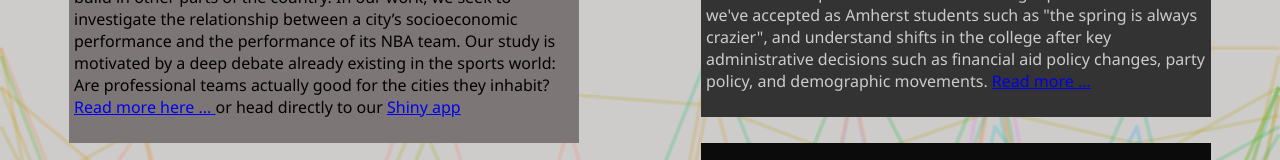
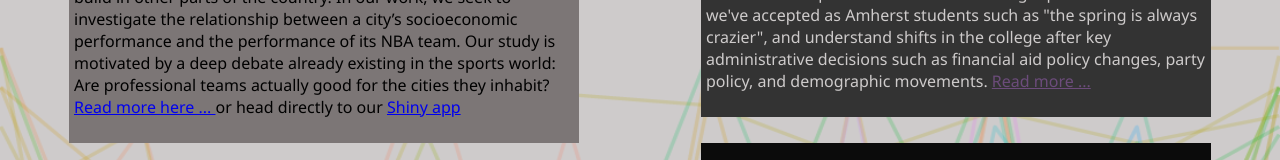
Before and after one commit to stat231-01-f19/stat231-01-f19.github.io, a plain HTML site: page index.html in a window 1280 px wide. Shown: the part 808-968 px from the top of the page. Drawn offline with Linux system fonts and the light colour scheme.

Commit message:
Update index.html

```diff
--- a/index.html
+++ b/index.html
@@ -92,7 +92,7 @@ img.resize120{
       <div class="darkgray">
           <h3> How has Amherst College Thinking Evolved over the Last 15 Years? </h3>
            <p> <img class="resize70" style="padding: 0 15px; float: left; margin-right: auto;" src="groupC_image.png" />
-                In this blog post, we leverage The Amherst Student as a source of understanding what major topics have been on the minds of students over the last 14 years.  We also compare the sentiment in The Amherst Student to the sentiment of Opinion articles.  We investiagte phenomena which we've accepted as Amherst students such as "the spring is always crazier", and understand shifts in the college after key administrative decisions such as financial aid policy changes, party policy, and demographic movements.   <a href=" https://stat231-01-f19.github.io/final-proj-groupC/"> Read more ... </a> </p>
+                In this blog post, we leverage The Amherst Student as a source of understanding what major topics have been on the minds of students over the last 14 years.  We also compare the sentiment in The Amherst Student to the sentiment of Opinion articles.  We investiagte phenomena which we've accepted as Amherst students such as "the spring is always crazier", and understand shifts in the college after key administrative decisions such as financial aid policy changes, party policy, and demographic movements.   <a href=" https://stat231-01-f19.github.io/final-proj-groupC/" style="color: #6c4c7b"> Read more ... </a> </p>
            <p style="margin-top: 20px;"> </p>
       </div>
       <div class="lpurp">
```
